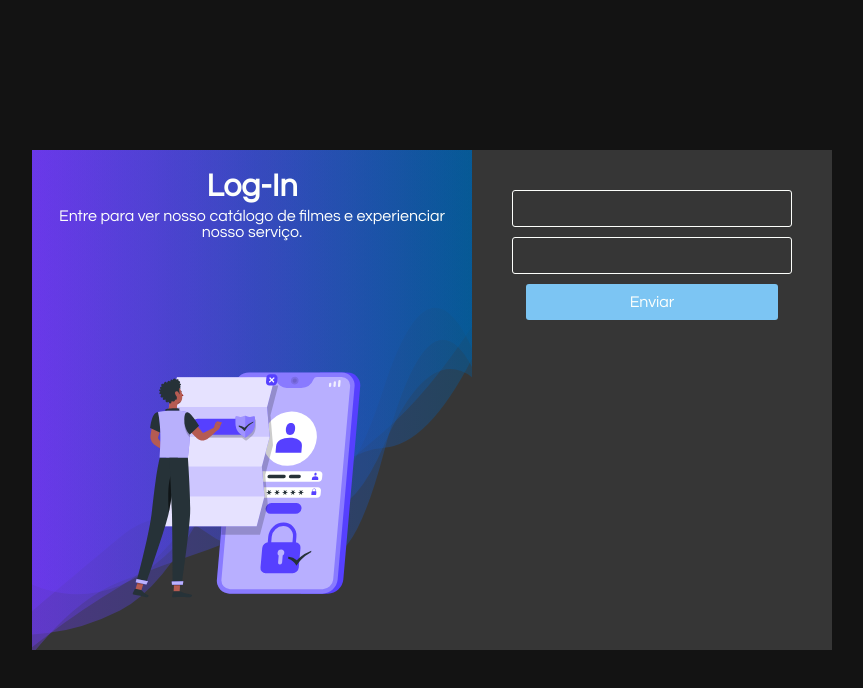
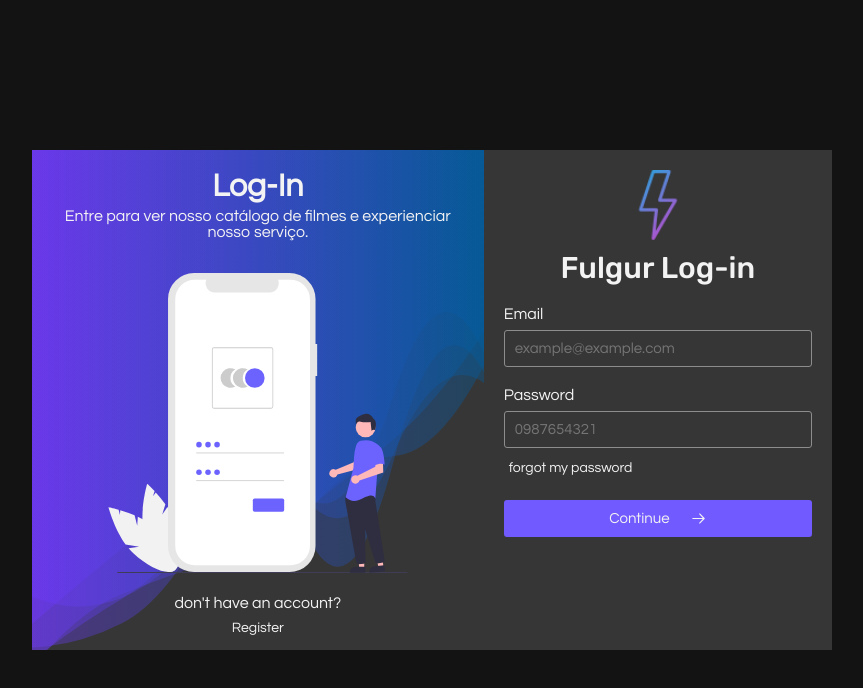
Before and after one commit to Jackson-SM/Fulgur-Filmes, a React (Vite) app: page /login in a window 1280 px wide. Shown: the top 688 px of the page, without its empty margins (208-1071 px from the left). Built offline with nearby package versions, Linux system fonts and the light colour scheme.

Commit message:
Added: Front end page login finalized Update: Logo is Added

```diff
--- a/src/components/Button/index.ts
+++ b/src/components/Button/index.ts
@@ -6,6 +6,7 @@ import { handleTheme, styled } from '../../config/stitches.config';
 export const Button = styled('button', {
   textDecoration: 'none',
   color: '$text',
+  border: 'none',
 
   display: 'flex',
   alignItems: 'center',
@@ -13,12 +14,26 @@ export const Button = styled('button', {
 
   borderRadius: '3px',
 
+  outline: 'none',
+
+  fontFamily: 'Questrial',
+
+  fontSize: '15px',
+  cursor: 'pointer',
+
+  transition: 'all ease 130ms',
+
+  '& svg': {
+    width: '17px',
+    height: '17px',
+
+    marginLeft: '20px',
+  },
+
   defaultVariants: {
-    color: 'tertiary',
+    color: 'primary',
     size: 'small',
   },
-
-  transition: 'all ease 130ms',
 
   variants: {
     color: {
--- a/src/components/Form/styles.ts
+++ b/src/components/Form/styles.ts
@@ -5,8 +5,4 @@ export const StyledForm = styled('form', {
   flexDirection: 'column',
   alignItems: 'center',
   gap: '10px',
-
-  padding: '40px',
-
-  flex: '1',
 });
--- a/src/components/Input/styles.ts
+++ b/src/components/Input/styles.ts
@@ -1,20 +1,32 @@
-import { styled } from '../../config/stitches.config';
+import { darken } from 'polished';
+
+import { handleTheme, styled } from '../../config/stitches.config';
 
 export const StyledInput = styled('input', {
   background: 'none',
   outline: 'none',
-  border: '1px solid $text',
+  border: `1px solid ${darken(0.4, handleTheme.text)}`,
   padding: '10px',
   borderRadius: '3px',
+
+  transition: 'border ease 100ms',
 
   width: '100%',
 
   fontSize: '15px',
 
-  color: '$text',
+  color: `white`,
   fontFamily: 'Questrial',
 
   '&:focus': {
     borderColor: '$primary',
   },
+
+  variants: {
+    type: {
+      circle: {
+        borderRadius: '60px',
+      },
+    },
+  },
 });
--- a/src/pages/Login/components/CardForm/index.tsx
+++ b/src/pages/Login/components/CardForm/index.tsx
@@ -1,6 +1,7 @@
 import React from 'react';
 
 import illustration from '../../../../assets/illustration.svg';
+import { LinkInput } from '../FormLogin/styles';
 import { StyledCardForm } from './styles';
 
 type CardFormProps = {
@@ -15,7 +16,13 @@ export function CardForm({ title, description }: CardFormProps) {
         <h1>{title}</h1>
         <span>{description}</span>
       </div>
-      <img src={illustration} alt="" />
+      <div className="illustration">
+        <img src={illustration} alt="" />
+      </div>
+      <div className="footer">
+        <span>don't have an account?</span>
+        <LinkInput href="/register">Register</LinkInput>
+      </div>
     </StyledCardForm>
   );
 }
--- a/src/pages/Login/components/CardForm/styles.ts
+++ b/src/pages/Login/components/CardForm/styles.ts
@@ -9,14 +9,25 @@ export const StyledCardForm = styled('div', {
   display: 'flex',
   flexDirection: 'column',
   alignItems: 'center',
+  justifyContent: 'space-between',
 
   padding: '10px',
 
   minWidth: '300px',
 
-  flex: '1.5',
+  flex: '1.4',
 
   height: '100%',
+
+  '& .illustration': {
+    width: '300px',
+    height: '300px',
+
+    '& img': {
+      width: '300px',
+      height: '300px',
+    },
+  },
 
   '& .header': {
     display: 'flex',
@@ -29,8 +40,10 @@ export const StyledCardForm = styled('div', {
     padding: '10px',
   },
 
-  '& img': {
-    width: '100%',
-    height: '100%',
+  '& .footer': {
+    display: 'flex',
+    flexDirection: 'column',
+    gap: '5px',
+    alignItems: 'center',
   },
 });
--- a/src/pages/Login/components/FormLogin/index.tsx
+++ b/src/pages/Login/components/FormLogin/index.tsx
@@ -1,9 +1,12 @@
+import { ArrowRightIcon } from '@radix-ui/react-icons';
 import React from 'react';
 import { useForm, Controller } from 'react-hook-form';
 
+import logo from '../../../../assets/logo.png';
 import { Button } from '../../../../components/Button';
 import { Form } from '../../../../components/Form';
 import { Input } from '../../../../components/Input';
+import { FormContainer, InputField, Label, LinkInput } from './styles';
 
 export function FormLogin() {
   const { control, handleSubmit } = useForm({
@@ -14,12 +17,34 @@ export function FormLogin() {
   });
 
   return (
-    <Form onSubmit={handleSubmit((data) => console.log(data))}>
-      <Controller control={control} name="email" render={({ field }) => <Input {...field} ref={null} />} />
-      <Controller control={control} name="password" render={({ field }) => <Input {...field} ref={null} />} />
-      <Button type="submit" as="a" href="/register" css={{ width: '90%' }}>
-        Enviar
-      </Button>
-    </Form>
+    <FormContainer>
+      <div className="top_form">
+        <img src={logo} alt="" />
+        <span>Fulgur Log-in</span>
+      </div>
+      <Form onSubmit={handleSubmit((data) => console.log(data))}>
+        <InputField>
+          <Label htmlFor="email">Email</Label>
+          <Controller
+            control={control}
+            name="email"
+            render={({ field }) => <Input placeholder="example@example.com" {...field} ref={null} />}
+          />
+        </InputField>
+        <InputField>
+          <Label htmlFor="password">Password</Label>
+          <Controller
+            control={control}
+            name="password"
+            render={({ field }) => <Input placeholder="0987654321" {...field} ref={null} />}
+          />
+          <LinkInput href="/forgot_password">forgot my password</LinkInput>
+        </InputField>
+        <Button type="submit" css={{ width: '100%' }}>
+          Continue
+          <ArrowRightIcon />
+        </Button>
+      </Form>
+    </FormContainer>
   );
 }
--- /dev/null
+++ b/src/pages/Login/components/FormLogin/styles.ts
@@ -0,0 +1,61 @@
+import { whiteA } from '@radix-ui/colors';
+
+import { styled } from '../../../../config/stitches.config';
+
+export const FormContainer = styled('div', {
+  display: 'flex',
+  flexDirection: 'column',
+
+  flex: '1',
+
+  padding: '20px',
+
+  gap: '20px',
+
+  '& .top_form': {
+    display: 'flex',
+    flexDirection: 'column',
+    alignItems: 'center',
+    gap: '10px',
+
+    '& span': {
+      fontSize: '30px',
+      fontFamily: 'Rubik',
+    },
+
+    '& img': {
+      width: '70px',
+      height: '70px',
+    },
+  },
+});
+
+export const InputField = styled('div', {
+  display: 'flex',
+  flexDirection: 'column',
+
+  width: '100%',
+
+  gap: '8px',
+
+  paddingBottom: '10px',
+});
+
+export const Label = styled('label', {});
+
+export const LinkInput = styled('a', {
+  textDecoration: 'none',
+  color: '$text',
+
+  fontSize: '14px',
+  padding: '5px',
+  width: 'max-content',
+
+  borderRadius: '20px',
+
+  transition: 'all ease 100ms',
+
+  '&:hover': {
+    background: `${whiteA.whiteA4}`,
+  },
+});
--- a/src/styled/themes/dark.ts
+++ b/src/styled/themes/dark.ts
@@ -6,6 +6,6 @@ export const dark = {
     tertiary: '#7CC5F3',
 
     background: '#131313',
-    text: '#fdfffc',
+    text: '#f3f3f3',
   },
 };
--- a/src/styled/themes/light.ts
+++ b/src/styled/themes/light.ts
@@ -5,7 +5,7 @@ export const light = {
     secundary: '#ff4c52',
     tertiary: '#7CC5F3',
 
-    background: '#fdfffc',
+    background: '#f3f3f3',
     text: '#131313',
   },
 };
```
Also changed, not shown: .eslintrc.json, src/assets/illustration.svg, src/assets/logo.png (added).
